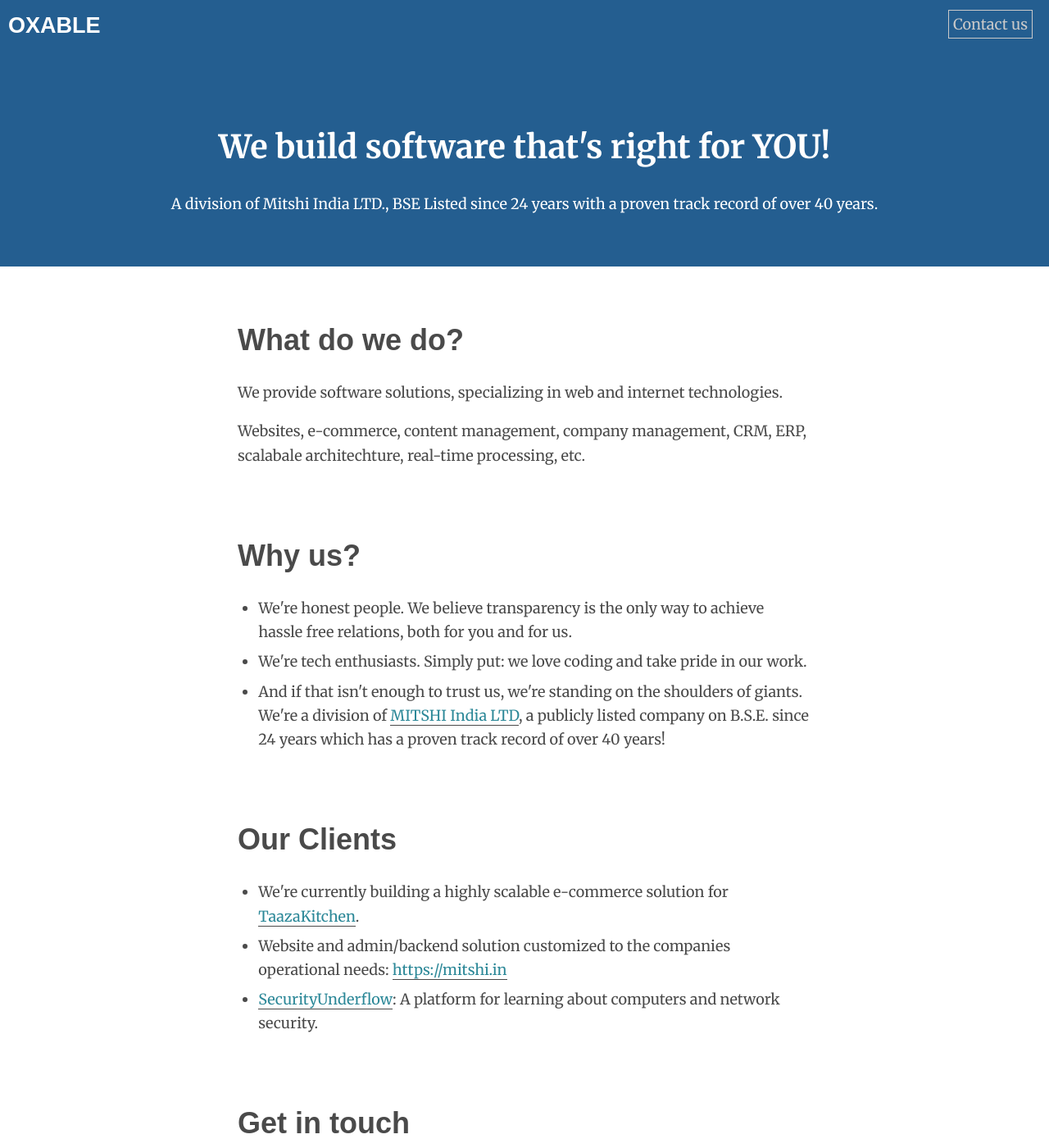
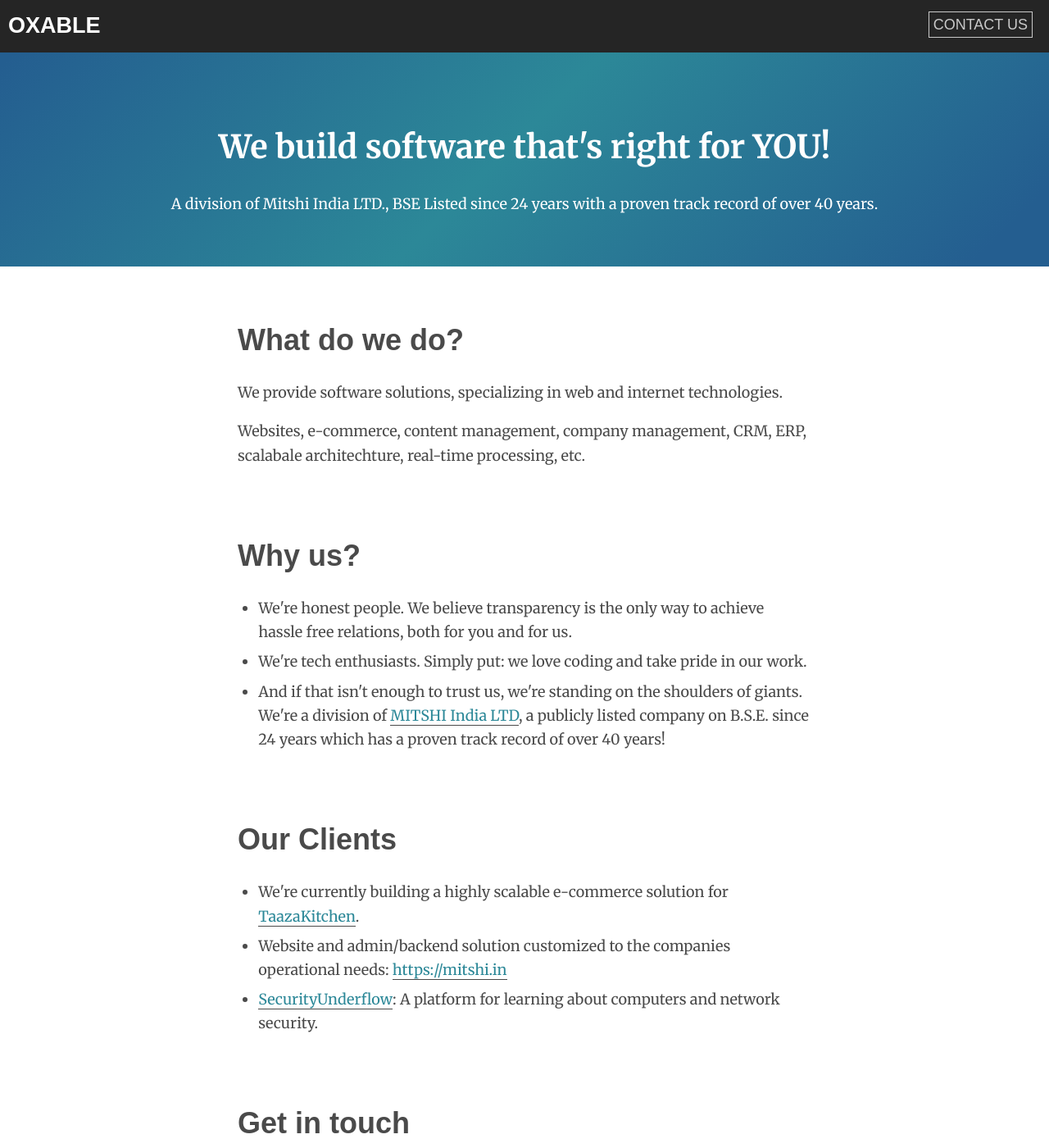
Before and after one commit to oxable/oxable.co, a Jekyll site: the page built from index.html, in a window 1280 px wide and 1400 px high. Shown: the whole window at 82% size. Built offline with Jekyll 4.4.1, drawn with Linux system fonts in a browser that asks for light colours.

Commit message:
changed hero and nav color

```diff
--- a/assets/css/custom.css
+++ b/assets/css/custom.css
@@ -15,7 +15,7 @@
   margin: 10px 10px;
   position: fixed;
   top: 0;
-  background-color: #245e90;
+  background-color: #252525;
   color: white;
   width: 100%;
   padding: 10px 10px;
@@ -54,10 +54,12 @@
   color: #c9c9c9;
   padding: 5px;
   border: 1px solid #c9c9c9;
+  font-family: "Arial";
 }
 
 .topnav-list li a:hover {
     color: #ffffff;
+    background-color: #2c8898;
 }
 
 .mid-section {
@@ -66,6 +68,7 @@
   padding-top: 125px;
   color: white;
   text-align: center;
+  background: linear-gradient(135deg,#245e90 5%,#2c8898 50%,#245e90 94%);
 }
 
 .mid-header {
--- a/index.html
+++ b/index.html
@@ -11,7 +11,7 @@
     <li><a href="#client-section">Who?</a></li>
     <li><a href="#contact-section">How?</a></li>
     -->
-    <li><a href="#contact-section">Contact us</a></li>
+    <li><a href="#contact-section">CONTACT US</a></li>
   </ul>
 </div>
 
```
